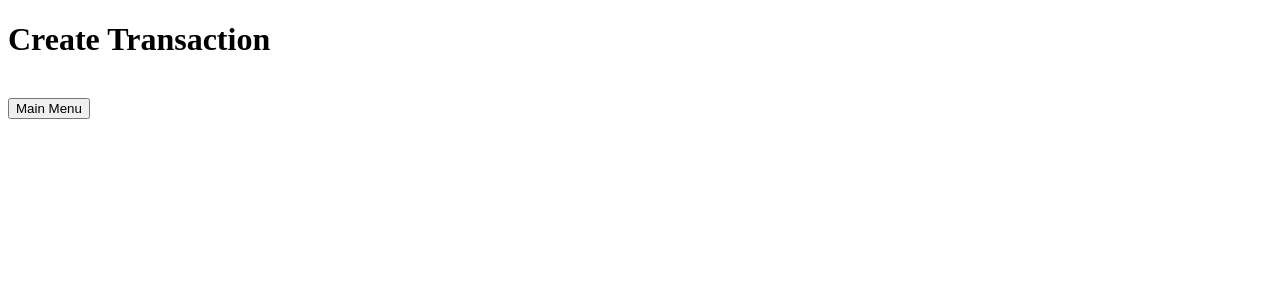
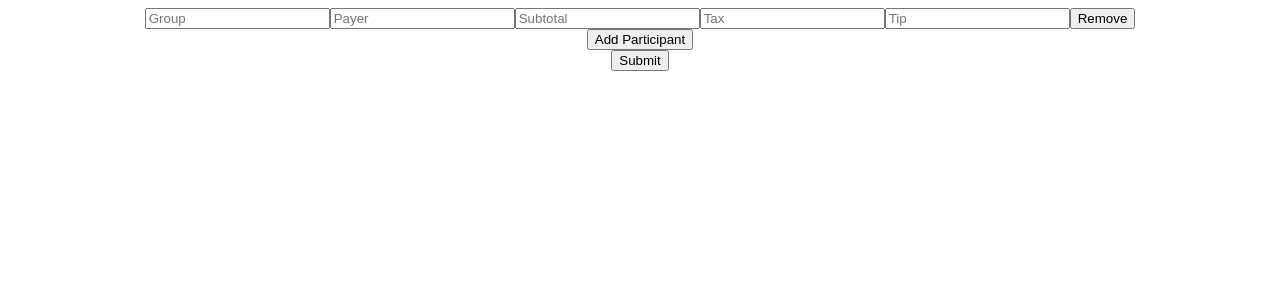
Before and after one commit to LeoSaucedo/octobot, a React (Create React App) app in the folder client/: page /transaction in a window 1280 px wide. Shown: the top 300 px of the page. Built offline with nearby package versions, Linux system fonts and the light colour scheme.

Commit message:
start transaction form, center stuff

```diff
--- a/client/src/App.css
+++ b/client/src/App.css
@@ -24,6 +24,11 @@
   color: white;
 }
 
+
+a {
+  text-decoration: none;
+}
+
 .App-link {
   color: #61dafb;
 }
--- a/client/src/index.js
+++ b/client/src/index.js
@@ -1,6 +1,7 @@
 import React from 'react';
 import ReactDOM from 'react-dom/client';
 import App from './App';
+import './App.css';
 import reportWebVitals from './reportWebVitals';
 
 const root = ReactDOM.createRoot(document.getElementById('root'));
--- a/client/src/pages/home.js
+++ b/client/src/pages/home.js
@@ -4,7 +4,7 @@ import Emoji from 'a11y-react-emoji'
 
 const Home = () => {
   return (
-    <div>
+    <div className="App">
       <h1><Emoji symbol="🐙" label="Octopus" />Welcome To Octobot<Emoji symbol="🤖" label="Robot" /></h1>
         <Link to="/transaction">
                 <button>Add a transaction</button>
--- a/client/src/pages/report.js
+++ b/client/src/pages/report.js
@@ -17,13 +17,15 @@ const Report = () => {
         navigate('/show-report', {state:group})
     }
     return (
-            <div>
+            <div className="App">
                 <h1>Generate Report</h1>
                 <form onSubmit={handleSubmit}>
-                    <label>
-                        Group:
-                        <input type="text" value={group} onChange={handleOnChange} />
-                    </label>
+                    <input
+                        type="text"
+                        placeholder="Group"
+                        value={group}
+                        onChange={handleOnChange}
+                    />
                     <br/><br/>
                     <input type="submit" value="Submit" />
                 </form>
--- a/client/src/pages/show-report.js
+++ b/client/src/pages/show-report.js
@@ -17,7 +17,7 @@ function ShowReport() {
     )
   })
   return (
-    <div>
+    <div className='App'>
         <h1>Report</h1>
         {(typeof data.report === 'undefined') ? (
             <p>Loading...</p>
--- a/client/src/pages/transaction.js
+++ b/client/src/pages/transaction.js
@@ -1,16 +1,97 @@
-import React from "react";
-import {Link} from 'react-router-dom';
+import React, { useState } from "react";
+import { Link } from 'react-router-dom';
 
-const Transaction = () => {
-  return (
-    <div>
-        <h1>Create Transaction</h1>
-        <br/>
-        <Link to="/">
-            <button>Main Menu</button>
-        </Link>
-    </div>
-  );
-};
+// const Transaction = () => {
+//     return (
+//         <div>
+//             <h1>Create Transaction</h1>
+//             <br/>
+//             <Link to="/">
+//                 <button>Main Menu</button>
+//             </Link>
+//         </div>
+//     );
+// };
 
-export default Transaction
+// export default Transaction
+
+function Transaction() {
+    const [formFields, setFormFields] = useState([
+        { Group: '', Payer: '', Subtotal: '', Tax: '', Tip: '', Memo: '', Participants: []},
+    ])
+
+    const handleFormChange = (event, index) => {
+        let data = [...formFields];
+        data[index][event.target.name] = event.target.value;
+        setFormFields(data);
+    }
+
+    const submit = (e) => {
+        e.preventDefault();
+        console.log(formFields)
+    }
+
+    const addFields = () => {
+        let object = {
+            Participant: ''
+        }
+
+        setFormFields([...formFields, object])
+    }
+
+    const removeFields = (index) => {
+        let data = [...formFields];
+        data.splice(index, 1)
+        setFormFields(data)
+    }
+
+    return (
+        <div className="App">
+            <form onSubmit={submit}>
+
+                {formFields.map((form, index) => {
+                    return (
+                        <div key={index}>
+                            <input
+                                name='Group'
+                                placeholder='Group'
+                                onChange={event => handleFormChange(event, index)}
+                                value={form.Group}
+                            />
+                            <input
+                                name='Payer'
+                                placeholder='Payer'
+                                onChange={event => handleFormChange(event, index)}
+                                value={form.Payer}
+                            />
+                            <input
+                                name='Subtotal'
+                                placeholder='Subtotal'
+                                onChange={event => handleFormChange(event, index)}
+                                value={form.Subtotal}
+                            />
+                            <input
+                                name='Tax'
+                                placeholder='Tax'
+                                onChange={event => handleFormChange(event, index)}
+                                value={form.Tax}
+                            />
+                            <input
+                                name='Tip'
+                                placeholder='Tip'
+                                onChange={event => handleFormChange(event, index)}
+                                value={form.Tip}
+                            />
+                            <button onClick={() => removeFields(index)}>Remove</button>
+                        </div>
+                    )
+                })}
+            </form>
+            <button onClick={addFields}>Add Participant</button>
+            <br />
+            <button onClick={submit}>Submit</button>
+        </div>
+    );
+}
+
+export default Transaction;
```
